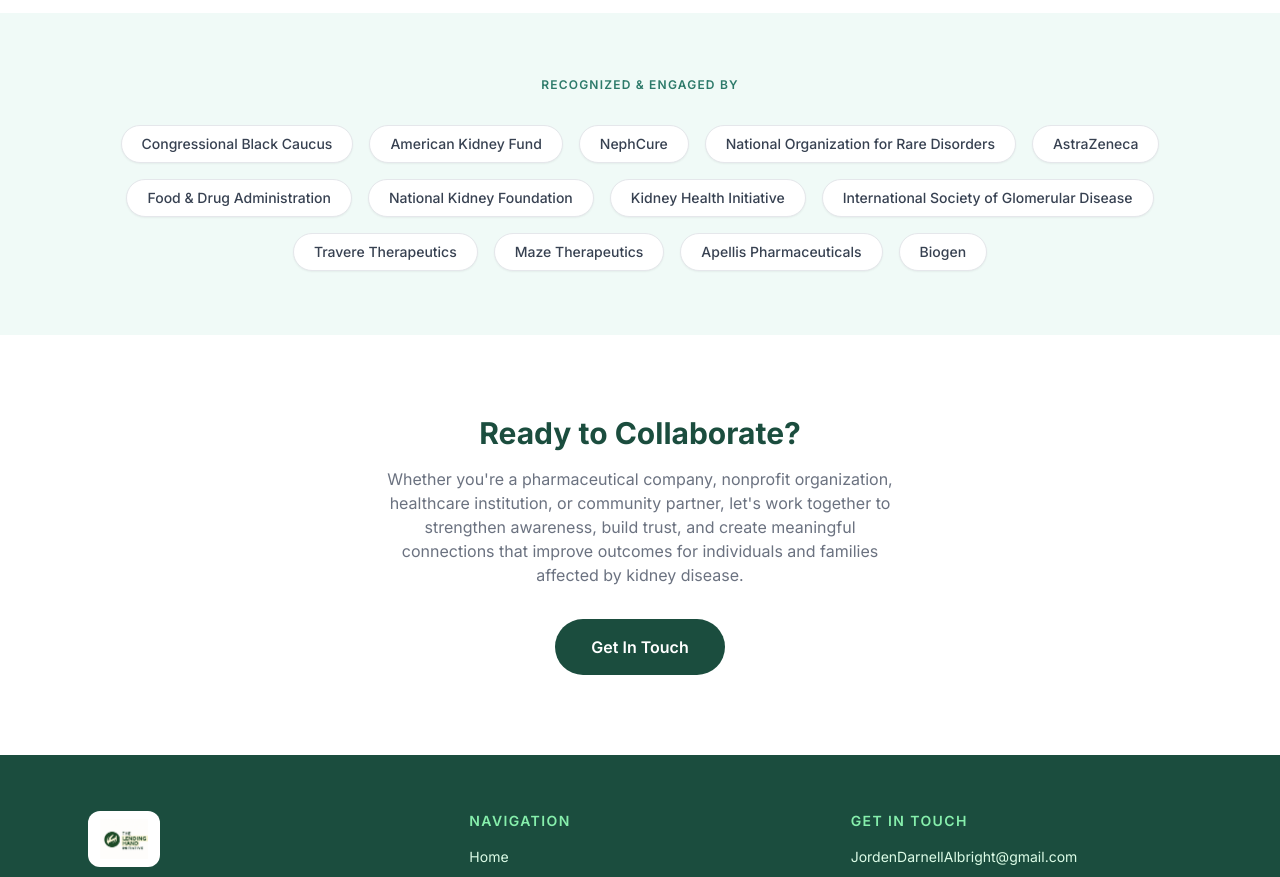
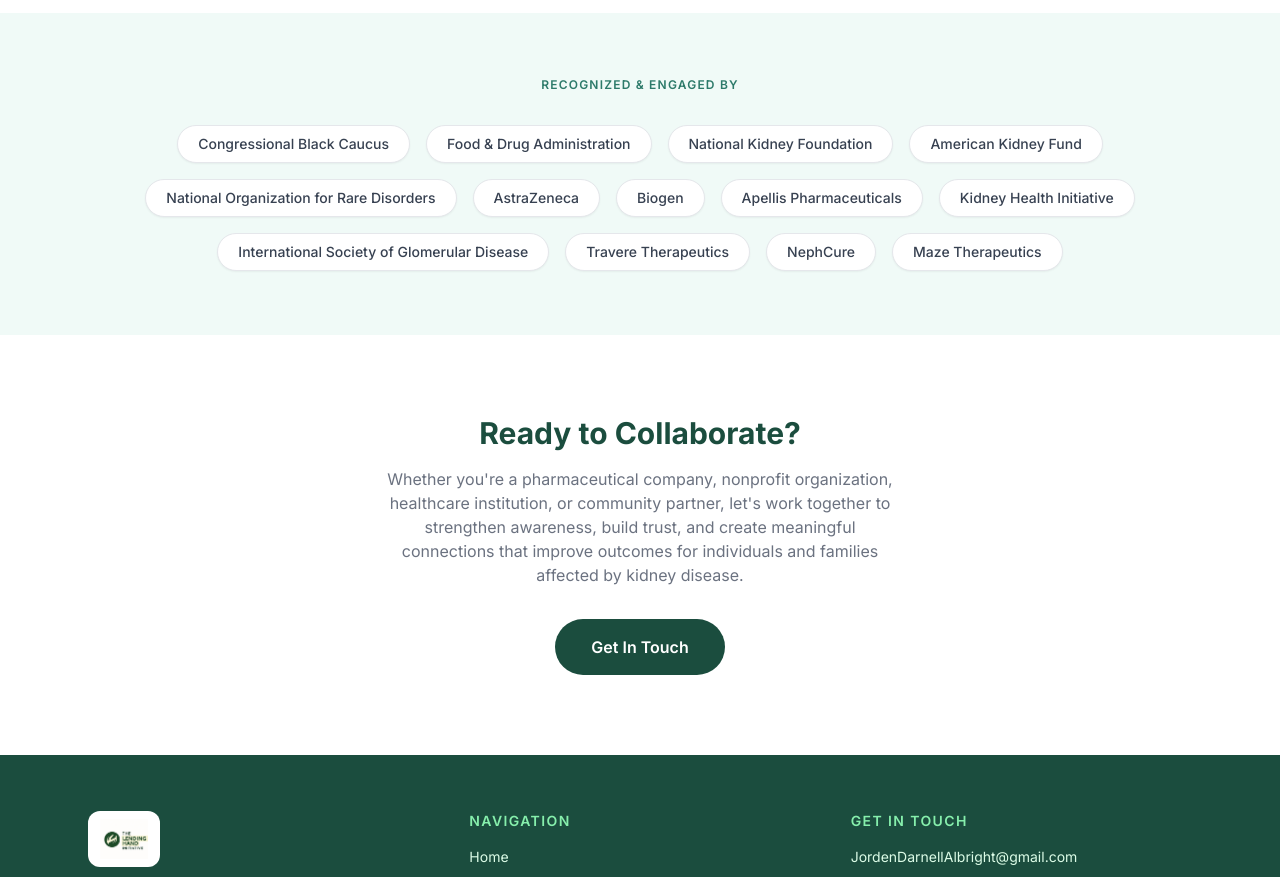
Before and after one commit to Jorden475/The-Lending-Hand-Initiative-, a Next.js app: page / in a window 1280 px wide. Shown: the part 1760-2637 px from the top of the page. Built offline with nearby package versions, Linux system fonts and the light colour scheme.

Commit message:
Reorder partners list by notoriety/importance

```diff
--- a/app/page.js
+++ b/app/page.js
@@ -52,18 +52,18 @@
 
 const partners = [
   'Congressional Black Caucus',
+  'Food & Drug Administration',
+  'National Kidney Foundation',
   'American Kidney Fund',
-  'NephCure',
   'National Organization for Rare Disorders',
   'AstraZeneca',
-  'Food & Drug Administration',
-  'National Kidney Foundation',
+  'Biogen',
+  'Apellis Pharmaceuticals',
   'Kidney Health Initiative',
   'International Society of Glomerular Disease',
   'Travere Therapeutics',
+  'NephCure',
   'Maze Therapeutics',
-  'Apellis Pharmaceuticals',
-  'Biogen',
 ];
 
 export default function Home() {
```
